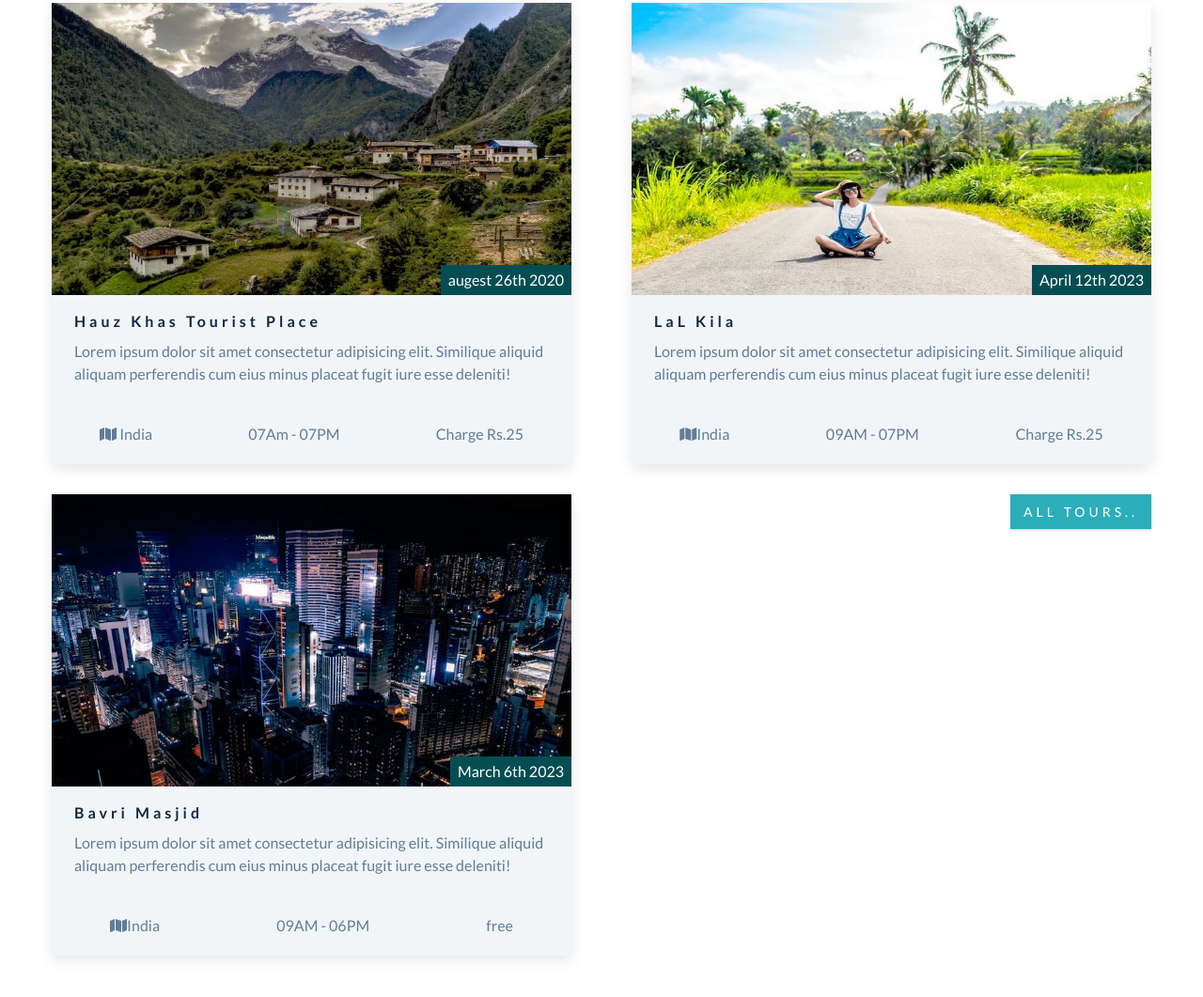
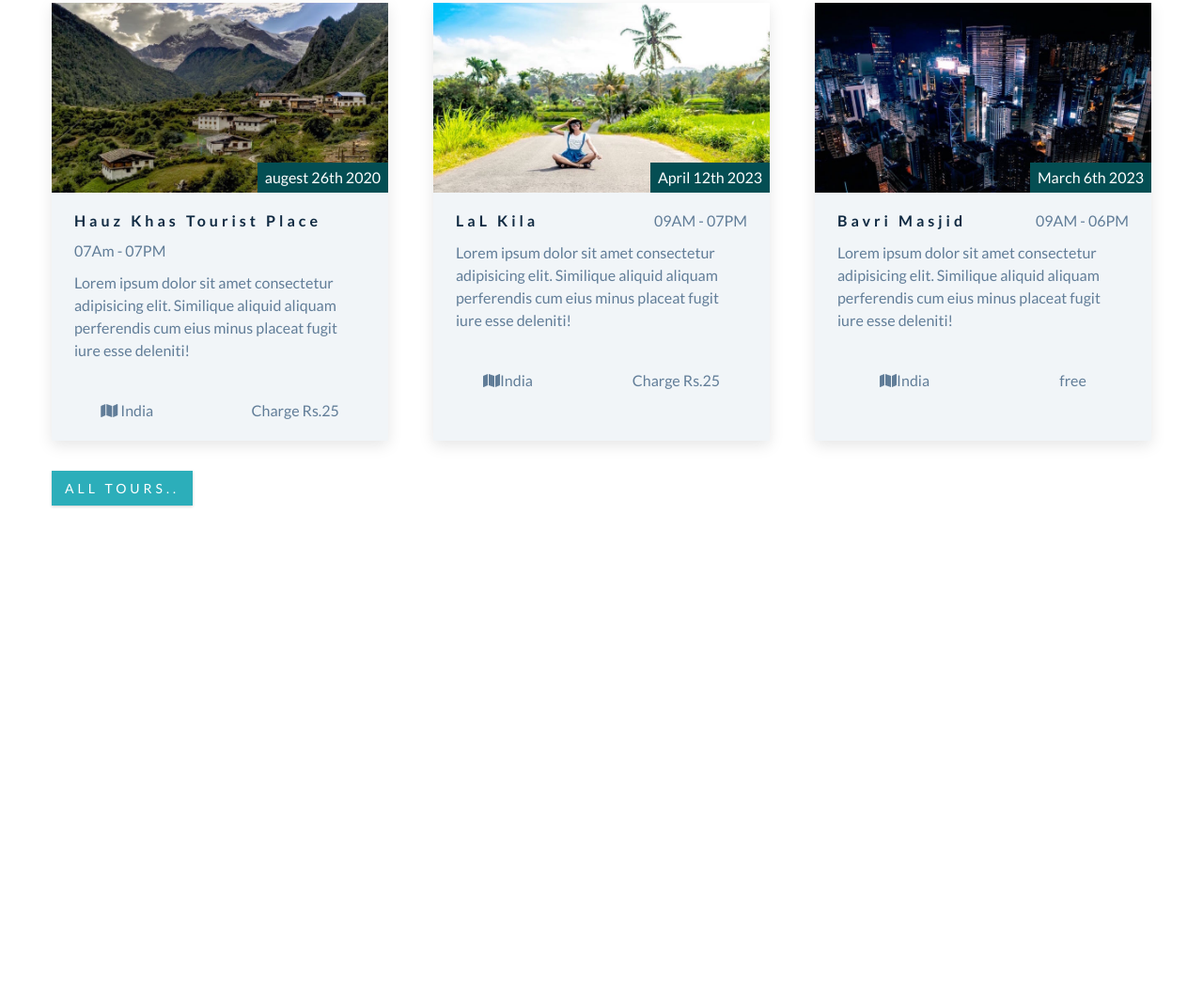
Before and after one commit to 2i1i2/Tours, a plain HTML site: page index.html in a window 1280 px wide. Shown: the part 2056-3117 px from the top of the page at 94% size. After the commit the page ends 2674 px from the top, so only its background shows below. Drawn offline with Linux system fonts and the light colour scheme; files whose address does not match are found by name.

Commit message:
added more css in tour cards

```diff
--- a/css/styles.css
+++ b/css/styles.css
@@ -369,6 +369,18 @@ Featured Tours
 .tour-info{
   padding: 1.25rem 1.5rem;
 }
+
+.tour-title {
+  display: flex;
+  justify-content: space-between;
+  flex-wrap: wrap;
+}
+
+.tour-title p,
+.tour-title h4 {
+  margin-bottom: 0.75rem;
+  line-height: 1.25rem;
+}
 .tour-footer{
   display: flex;
   justify-content: space-around;
@@ -392,7 +404,7 @@ Featured Tours
 
 @media screen and (min-width: 1170px) {
   .tour-card {
-    flex: 0 0 calc(50% - 2rem);
+    flex: 0 0 calc(33.333% - 2rem);
   }
 }
 /*
--- a/index.html
+++ b/index.html
@@ -119,7 +119,10 @@
           </div>
           <!--tour info-->
           <div class="tour-info">
+            <div class="tour-title">
             <h4>Hauz Khas Tourist place</h4>
+            <p>07Am - 07PM</p>
+          </div>
             <p>Lorem ipsum dolor sit amet consectetur adipisicing elit. Similique aliquid aliquam perferendis cum eius minus placeat fugit iure esse deleniti!</p>
           </div>
           <!--end tour info-->
@@ -128,7 +131,7 @@
             <p>
               <i class="fas fa-map"></i>
               India</p>
-            <p>07Am - 07PM</p>
+
             <p>Charge Rs.25</p>
           </div>
         </article>
@@ -142,14 +145,18 @@
         </div>
         <!--tour info-->
         <div class="tour-info">
-          <h4>LaL Kila</h4>
+          <div class="tour-title">
+            <h4>LaL Kila</h4>
+            <p>09AM - 07PM</p>
+          </div>
+
           <p>Lorem ipsum dolor sit amet consectetur adipisicing elit. Similique aliquid aliquam perferendis cum eius minus placeat fugit iure esse deleniti!</p>
         </div>
         <!--end tour info-->
 
         <div class="tour-footer">
           <p><i class="fas fa-map"></i>India</p>
-          <p>09AM - 07PM</p>
+
           <p>Charge Rs.25</p>
         </div>
       </article>
@@ -164,14 +171,16 @@
         </div>
         <!--tour info-->
         <div class="tour-info">
-          <h4>Bavri masjid</h4>
+          <div class="tour-title">
+            <h4>Bavri masjid</h4>
+            <p>09AM - 06PM</p>
+          </div>
           <p>Lorem ipsum dolor sit amet consectetur adipisicing elit. Similique aliquid aliquam perferendis cum eius minus placeat fugit iure esse deleniti!</p>
         </div>
         <!--end tour info-->
 
         <div class="tour-footer">
           <p><i class="fas fa-map"></i>India</p>
-          <p>09AM - 06PM</p>
           <p>free</p>
         </div>
       </article>
```
